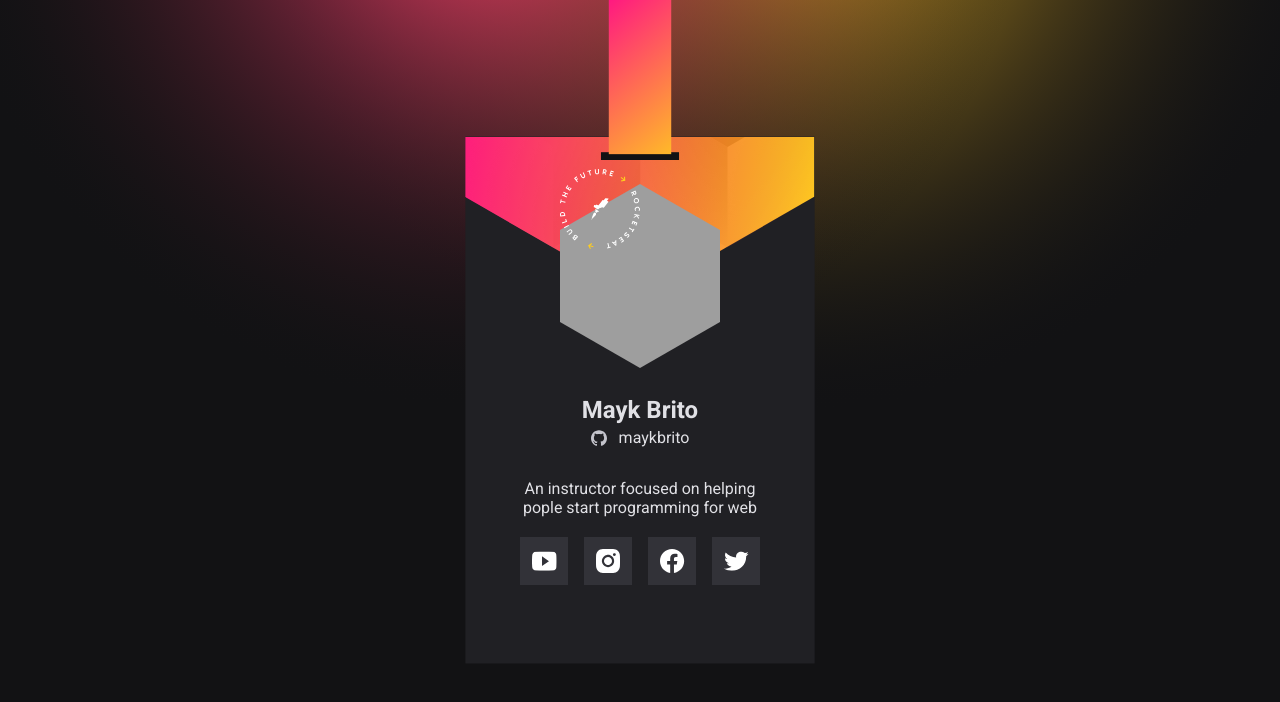
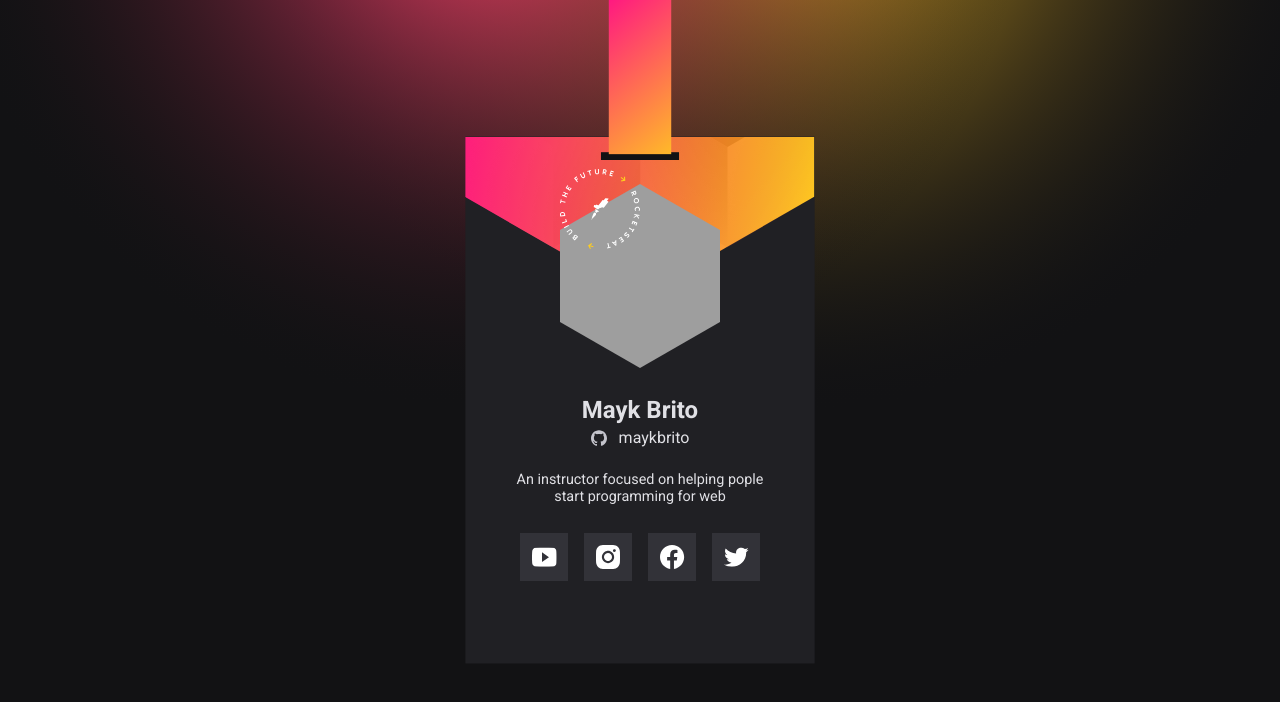
Before and after one commit to vanessabrazuna/virtual-badge, a plain HTML site: page index.html in a window 1280 px wide. Drawn offline with Linux system fonts and the light colour scheme; no server answers; grey boxes are pictures that could not be loaded.

Commit message:
Ajustando media tag p e ul

```diff
--- a/style.css
+++ b/style.css
@@ -109,11 +109,12 @@ li a:hover {
   }
 
   p {
-    margin-top: 2rem;
+    margin-top: 1.5rem;
+    font-size: .9rem;
   }
 
   ul {
-    margin-top: 1rem;
+    margin-top: 1.5rem;
   }
 }
 
@@ -124,10 +125,11 @@ li a:hover {
   }
 
   p {
-    margin-top: 2rem;
+    margin-top: 1.5rem;
+    font-size: .9rem;
   }
 
   ul {
-    margin-top: 1rem;
+    margin-top: 1.5rem;
   }
 }
```
